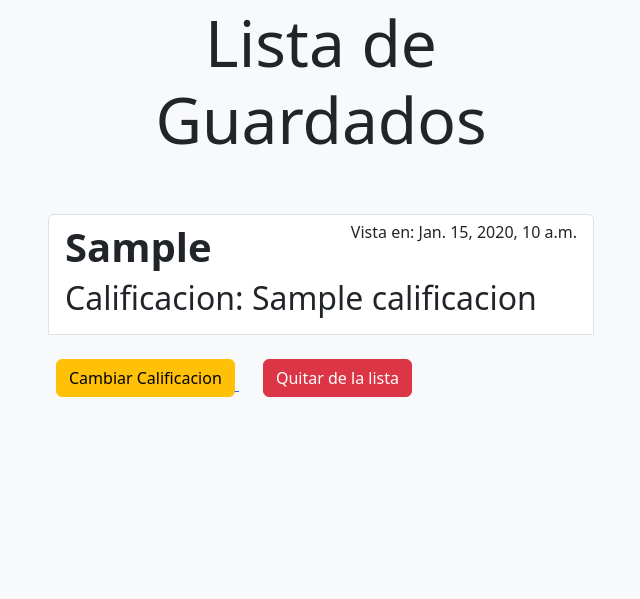
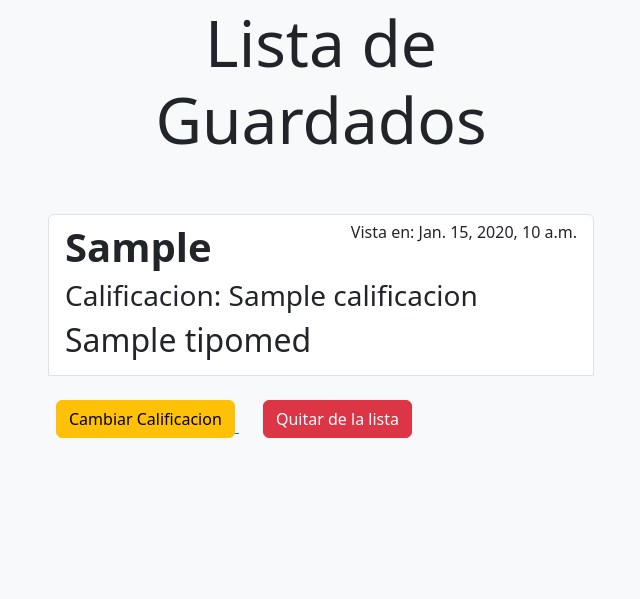
Before and after one commit to dan25g/BDproject, a Django app: template appone/templates/listguar.html in a window 1280 px wide. Shown: the part 146-745 px from the top of the page, without its empty margins (319-959 px from the left). Run offline with Django 3.2, Linux system fonts and the light colour scheme; the template is opened without the code that fills it: most values are stand-ins (such as "Sample title", 1, 10 or a date in 2020).

Commit message:
little fix commit

```diff
--- a/appone/models.py
+++ b/appone/models.py
@@ -263,6 +263,7 @@ class Medio(models.Model):
     medrating = models.IntegerField('Rating',choices=[(1,"1-Mala"),(2,"2-Mediocre"),(3,"3-Regular"),(4,"4-Buena"),(5,"5-Excelente")])
     medsinopsis = models.CharField('Sinopsis',max_length=300)
     medionombre = models.CharField('Nombre del medio',max_length=50, blank=False, null=False)
+    tipomed = models.CharField('Tipo de medio',choices=[('Pelicula','Película'),('Serie','Serie'),('Juego','Juego')])
 
     class Meta:
         managed = False
--- a/appone/templates/base.html
+++ b/appone/templates/base.html
@@ -23,6 +23,9 @@
           <div class="collapse navbar-collapse" id="navbarNav">
             <ul class="navbar-nav ms-auto">
                 {% if user.is_authenticated %}
+                <li class="nav-item">
+                  <a href="/recomendacionee" class="nav-link">Recomendaciones</a>
+                </li>
                 <li class="nav-item">
                   <a href="/lista" class="nav-link">Lista de Guardados</a>
                 </li>
--- a/appone/templates/listguar.html
+++ b/appone/templates/listguar.html
@@ -13,7 +13,8 @@
                     <h1 class="fw-bold">{{med.fk_med_perf}} </h1>
                     <h6>Vista en: {{med.fecha_vista}}</h6>
                 </header>
-                <h2>Calificacion: {{med.calificacion}}</h2>
+                <h3>Calificacion: {{med.calificacion}}</h3>
+                <h2>{{med.fk_med_perf.tipomed}}</h2>
             </a>
         <div>
             <a href="{% url 'lg_calificar' med.id %}">
```
